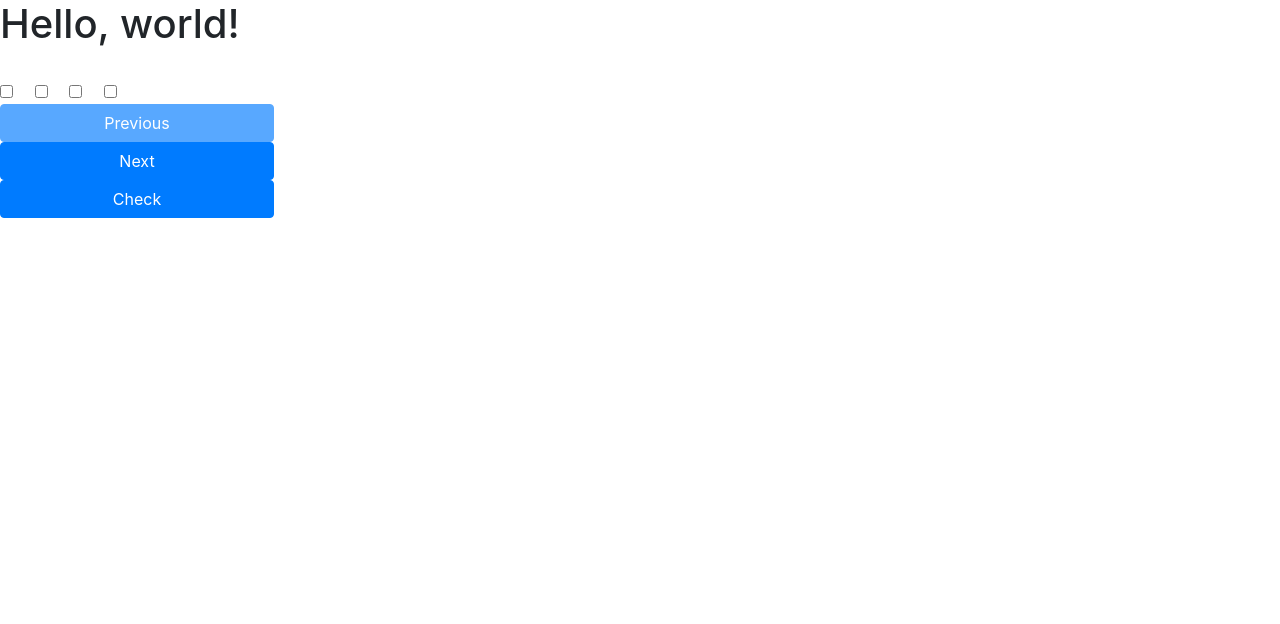
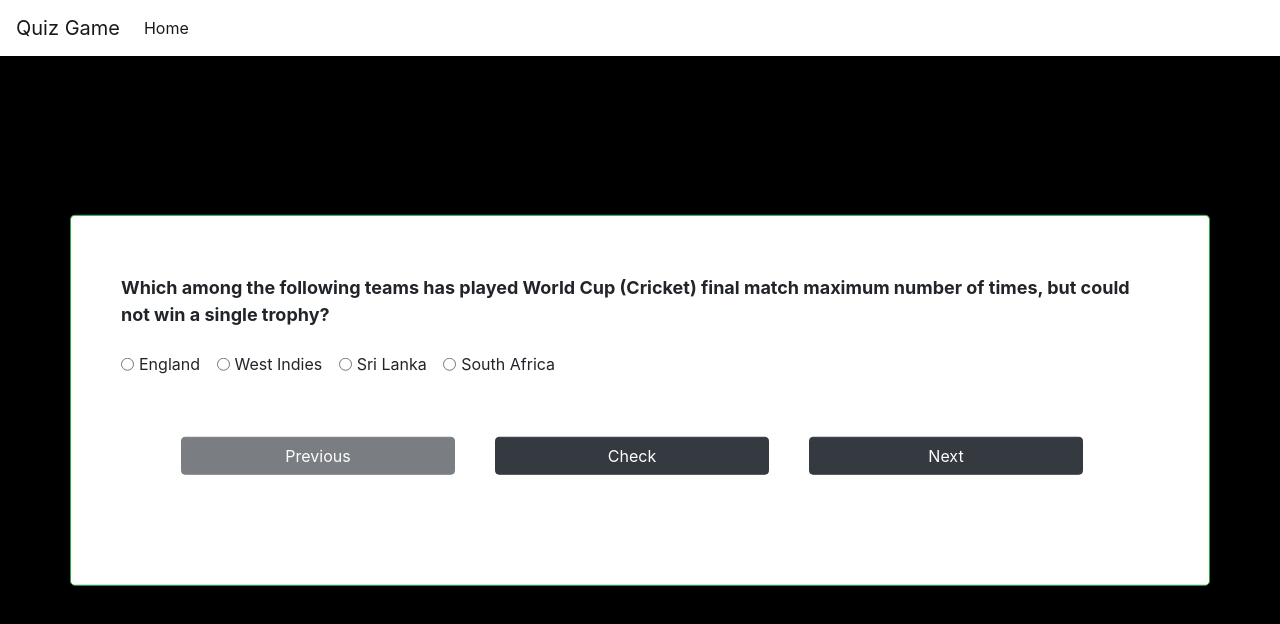
Before and after one commit to PayalKhattri/Javascript-Quiz, a website: page views/index.html in a window 1280 px wide. Drawn offline with nearby package versions, Linux system fonts and the light colour scheme.

Commit message:
page styled

```diff
--- a/views/index.html
+++ b/views/index.html
@@ -14,12 +14,38 @@
       integrity="sha384-TX8t27EcRE3e/ihU7zmQxVncDAy5uIKz4rEkgIXeMed4M0jlfIDPvg6uqKI2xXr2"
       crossorigin="anonymous"
     />
-    <title>Hello, world!</title>
+    <title>Quiz</title>
+    <style>
+      .vertical_center {
+    margin: 0;
+    position: absolute;
+    top: 50%;
+    left: 50%;
+    -ms-transform: translate(-50%, -50%);
+    transform: translate(-50%, -50%);
+  }
+    </style>
 
 
   </head>
-  <body>
-    <h1>Hello, world!</h1>
+  <nav class="navbar navbar-expand-lg navbar-light" style="background-color: white">
+    <a class="navbar-brand" href="#">Quiz Game</a>
+    <button class="navbar-toggler" type="button" data-toggle="collapse" data-target="#navbarSupportedContent" aria-controls="navbarSupportedContent" aria-expanded="false" aria-label="Toggle navigation">
+      <span class="navbar-toggler-icon"></span>
+    </button>
+
+    <div class="collapse navbar-collapse" id="navbarSupportedContent">
+      <ul class="navbar-nav mr-auto">
+        <li class="nav-item active">
+          <a class="nav-link" href="#">Home <span class="sr-only">(current)</span></a>
+        </li>
+    </div>
+  </nav>
+
+
+
+  <body style="background-color: black;">
+
     <script type="text/JavaScript">
       console.log("called");
          const quiz=[{ques:"Which among the following teams has played World Cup (Cricket) final match maximum number of times, but could not win a single trophy?",opt:{a:"England",b:"West Indies",c:"Sri Lanka",d:"South Africa"},ans:"a"}];
@@ -37,27 +63,44 @@
 
            if(opt1.checked==true){
              if(quiz[i].ans=="a")
+             {
              document.getElementById("result").innerHTML="Correct";
-             else
+             document.getElementById("result").style.background="green";
+             }
+             else{
              document.getElementById("result").innerHTML="Wrong";
+             document.getElementById("result").style.background="red";
+             }
            }
            if(opt2.checked==true){
-             if(quiz[i].ans=="b")
+             if(quiz[i].ans=="b"){
              document.getElementById("result").innerHTML="Correct";
-             else
+             document.getElementById("result").style.background="green";
+             }
+             else{
              document.getElementById("result").innerHTML="Wrong";
+             document.getElementById("result").style.background="red";
+             }
            }
            if(opt3.checked==true){
-             if(quiz[i].ans=="c")
+             if(quiz[i].ans=="c"){
              document.getElementById("result").innerHTML="Correct";
-             else
+             document.getElementById("result").style.background="green";
+             }
+             else{
              document.getElementById("result").innerHTML="Wrong";
+             document.getElementById("result").style.background="red";
+             }
            }
            if(opt4.checked==true){
-             if(quiz[i].ans=="d")
+             if(quiz[i].ans=="d"){
              document.getElementById("result").innerHTML="Correct";
-             else
+             document.getElementById("result").style.background="green";
+             }
+             else{
              document.getElementById("result").innerHTML="Wrong";
+             document.getElementById("result").style.background="red";
+             }
            }
 
 
@@ -136,41 +179,50 @@
              fun1();
 
     </script>
+
+    <div class="container vertical_center border border-success rounded-lg" style="padding: 50px; background-color:white;">
+
+
     <form>
       <div class="form-group">
-        <div id="result"></div>
-        <div id="ques"></div>
+        <h3><span class="badge badge-secondary" id="result"></span></h3>
+
+        <div id="ques" style="font-weight: bold; font-size: large;">Which among the following teams has played World Cup (Cricket) final match maximum number of times, but could not win a single trophy?</div>
         <br />
         <div class="form-check form-check-inline">
-          <input class="form-check-input" type="checkbox" id="opt1" />
-          <div id="option1"></div>
+          <input class="form-check-input" name="inlineRadioOptions" type="radio" id="opt1" />
+          <div id="option1">England</div>
 
         </div>
         <div class="form-check form-check-inline">
-          <input class="form-check-input" type="checkbox" id="opt2" />
-          <div id="option2"></div>
+          <input class="form-check-input" name="inlineRadioOptions" type="radio" id="opt2" />
+          <div id="option2">West Indies</div>
         </div>
         <div class="form-check form-check-inline">
-          <input class="form-check-input" type="checkbox" id="opt3" />
-          <div id="option3"></div>
+          <input class="form-check-input" name="inlineRadioOptions" type="radio" id="opt3" />
+          <div id="option3">Sri Lanka</div>
         </div>
         <div class="form-check form-check-inline">
-          <input class="form-check-input" type="checkbox" id="opt4" />
-          <div id="option4"></div>
+          <input class="form-check-input" name="inlineRadioOptions" type="radio" id="opt4" />
+          <div id="option4">South Africa</div>
         </div>
-        <div>
-          <input class="btn btn-primary"  id="prev" value="Previous" onclick="fun1()" disabled/>
-        </div>
+        <div class="row" style="padding: 20px; margin: 20px;">
 
-        <div>
-          <input class="btn btn-primary"  id="next" value="Next" onclick="fun2()" />
-        </div>
+          <input class="btn btn-dark"  id="prev" value="Previous" onclick="fun1()" style="margin: 20px;" disabled/>
 
-        <div>
-          <input class="btn btn-primary"  id="next1" value="Check" onclick="answer()" />
+
+
+
+
+
+
+          <input class="btn btn-dark"  id="next1" value="Check" onclick="answer()" style="margin: 20px;" />
+          <input class="btn btn-dark"  id="next" value="Next" onclick="fun2()" style="margin: 20px;" />
+
         </div>
       </div>
     </form>
+    </div>
 
     <!-- Optional JavaScript; choose one of the two! -->
 
```
